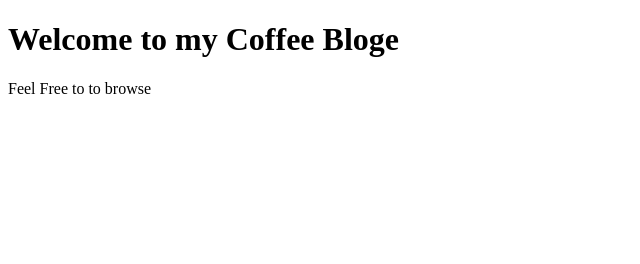
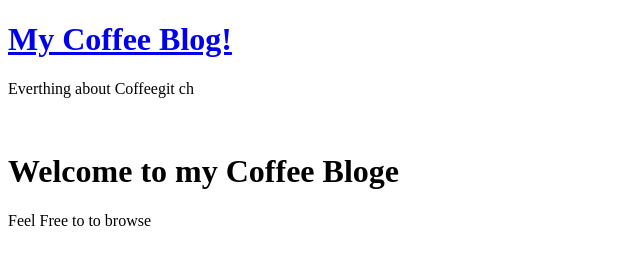
Before and after one commit to LeanellSaclet/MyBlogSite, a plain HTML site: page index.html in a window 1280 px wide. Shown: the whole page, without its empty margins (0-640 px from the left). Drawn offline with Linux system fonts and the light colour scheme.

Commit message:
Header has been added

```diff
--- a/index.html
+++ b/index.html
@@ -6,6 +6,11 @@
 	<title> Coffee Blog </title>
 </head>
 <body>
+	<h1> <a href="#"> My Coffee Blog! </a> </h1>
+	<p> Everthing about Coffeegit ch  </p>
+	<br />
+
+
 	<h1>  Welcome to my Coffee Bloge </h1>
 	<p> Feel Free to to browse </p>
 
```
